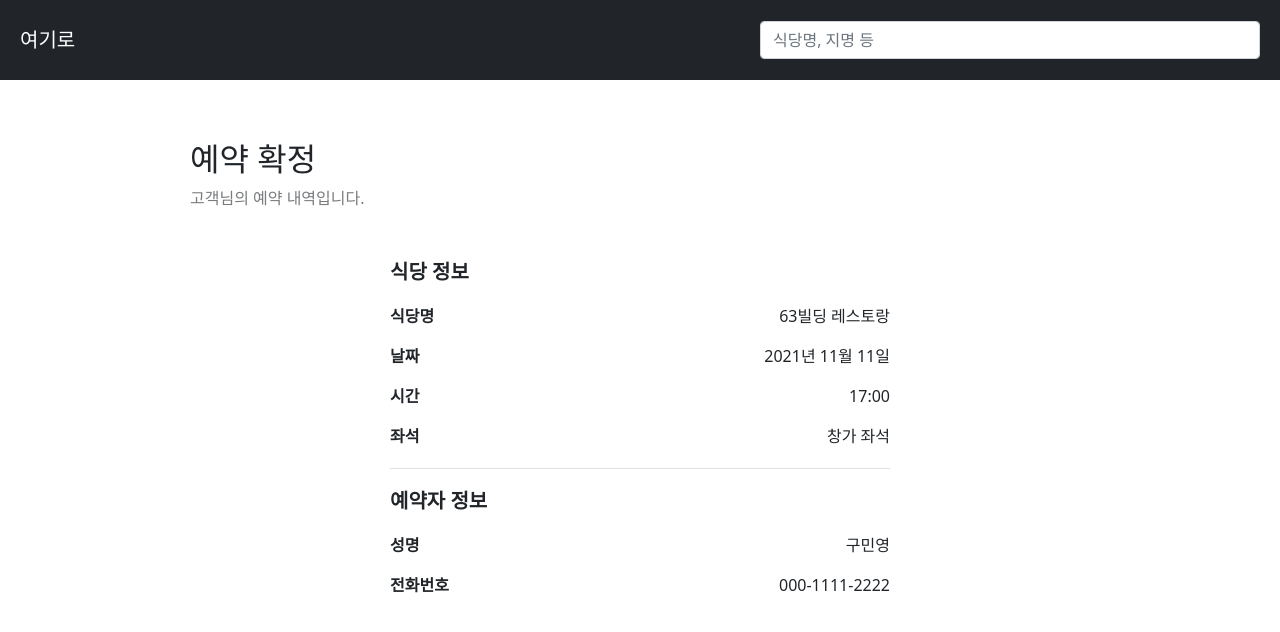
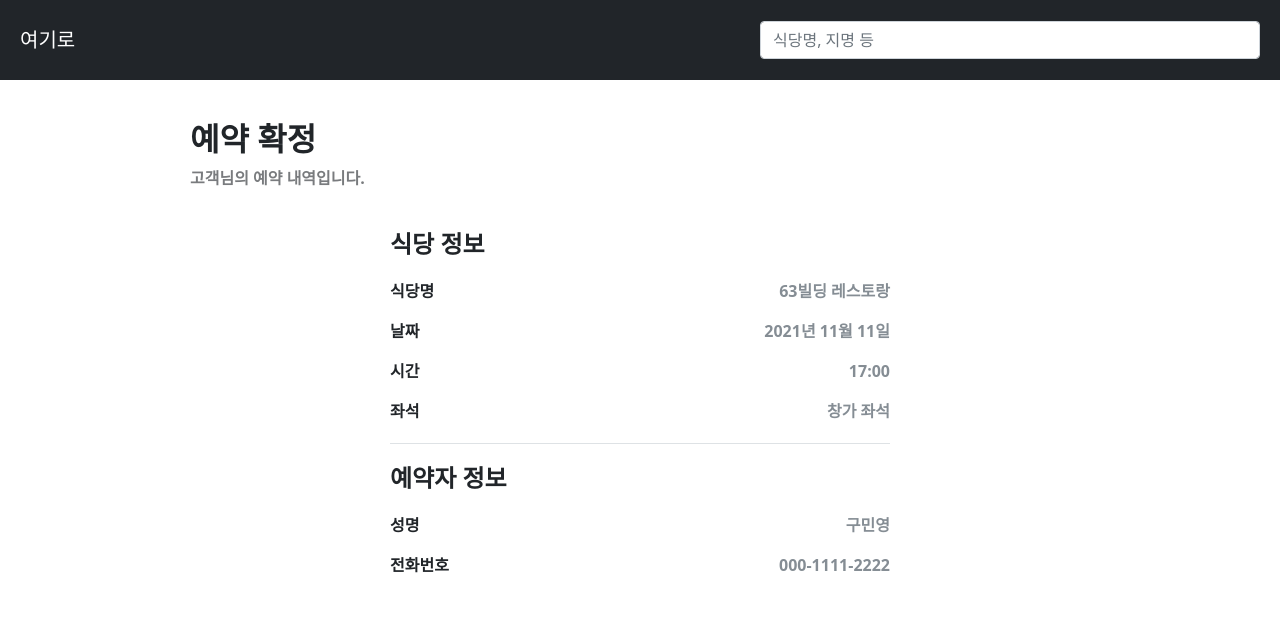
Before and after one commit to donghyun02/Here, a Vue app: page /done in a window 1280 px wide. Shown: the top 632 px of the page. Built offline with nearby package versions, Linux system fonts and the light colour scheme.

Commit message:
CHG: 예약 확인 페이지 스타일 변경

```diff
--- a/src/pages/Done.vue
+++ b/src/pages/Done.vue
@@ -4,7 +4,7 @@
     <div class="done__content">
       <h2 class="done__title">예약 확정</h2>
       <p class="done__subtitle">고객님의 예약 내역입니다.</p>
-        <h5 class="done__category"><strong>식당 정보</strong></h5>
+      <h4 class="done__category"><strong>식당 정보</strong></h4>
       <div class="done__text-set">
         <p class="done__item-title">식당명</p>
         <p class="done__text">63빌딩 레스토랑</p>
@@ -27,7 +27,7 @@
 
       <div class="done__separator"></div>
 
-        <h5 class="done__category"><strong>예약자 정보</strong></h5>
+      <h4 class="done__category"><strong>예약자 정보</strong></h4>
 
       <div class="done__text-set">
         <p class="done__item-title">성명</p>
@@ -66,19 +66,9 @@ export default {
   user-select: none;
 }
 
-.done__title {
-  width: 100%;
-}
-
-.done__subtitle {
-  width: 100%;
-  margin-bottom: 30px;
-  opacity: 0.6;
-}
-
 .done__content {
   width: 900px;
-  margin-top: 60px;
+  padding: 40px 0 120px;
 
   display: flex;
   flex-direction: column;
@@ -86,10 +76,26 @@ export default {
   align-items: center;
 }
 
+.done__title {
+  width: 100%;
+
+  font-weight: bold;
+}
+
+.done__subtitle {
+  width: 100%;
+  margin-bottom: 20px;
+
+  opacity: 0.6;
+  font-weight: bold;
+}
+
 .done__category {
   width: 500px;
   margin-top: 20px;
   margin-bottom: 20px;
+
+  font-weight: bold;
 }
 
 .done__text-set {
@@ -103,6 +109,11 @@ export default {
   font-weight: bold;
 }
 
+.done__text {
+  color: #858d94;
+  font-weight: bold;
+}
+
 .done__separator {
   width: 500px;
   height: 1px;
```
Lines whose indentation alone changed are shown as unchanged.
